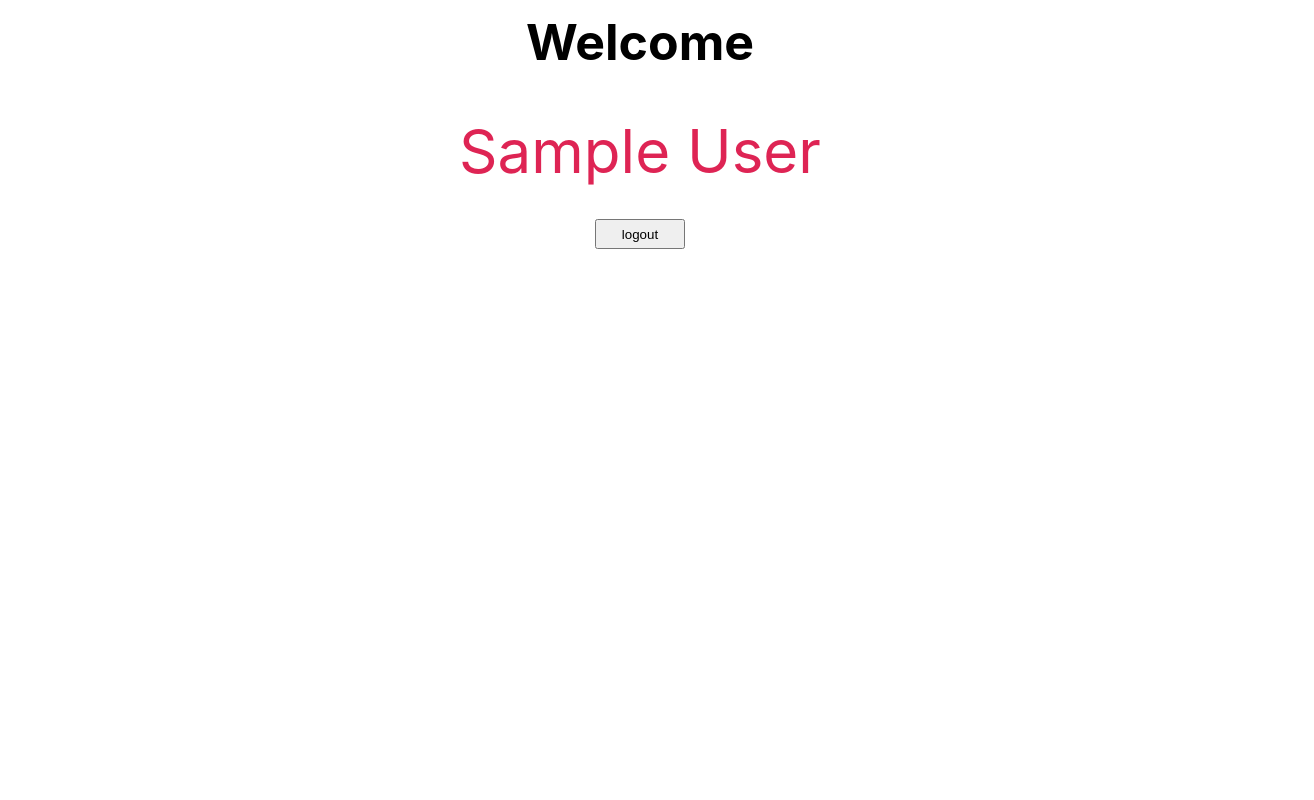
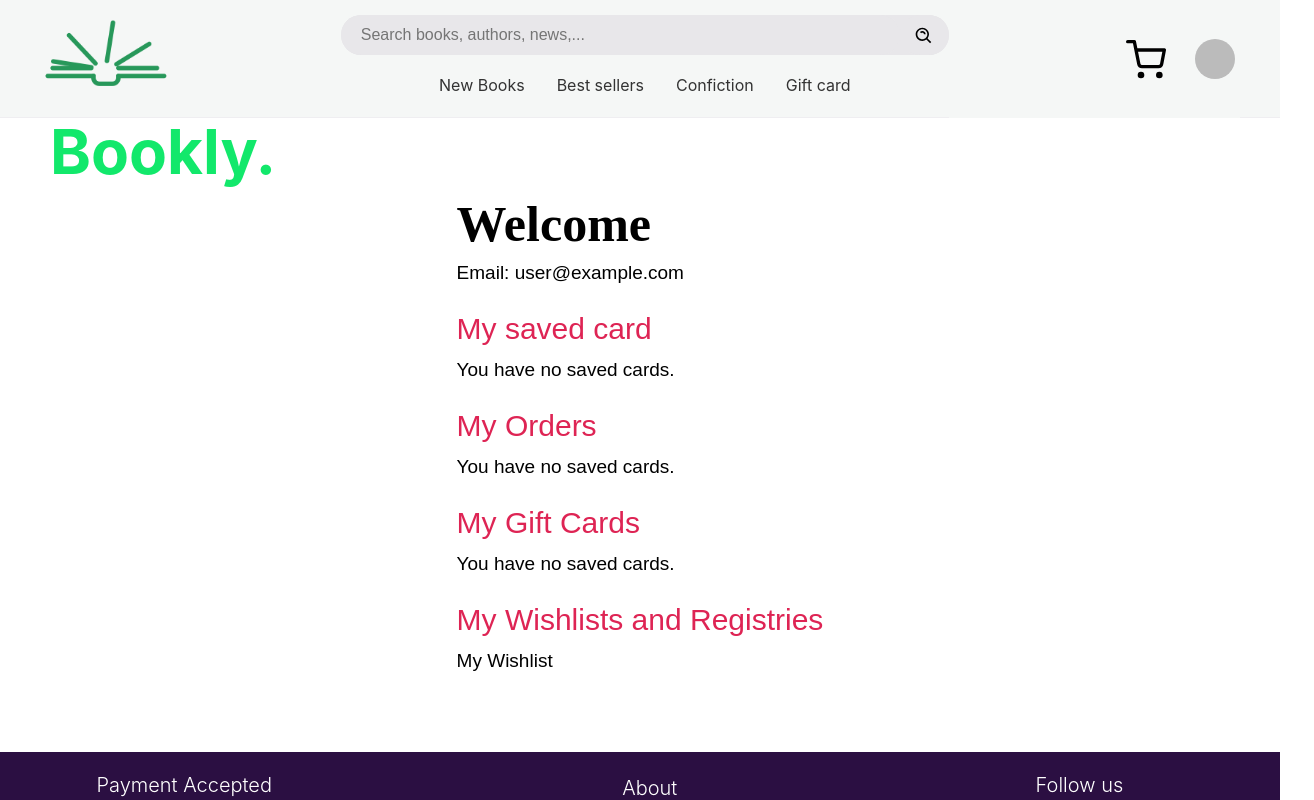
Before and after one commit to tthanhtung92/book-store-management, a React (Create React App) app: page /profile in a window 1280 px wide. Shown: the top 800 px of the page, 1314 px wide, since content can reach past the window. Built offline with nearby package versions, Linux system fonts and the light colour scheme; no server answers; sample sign-in values are in the browser's storage; the HTML template or start-up script is replaced by a standard one.

Commit message:
xong profile!!

```diff
--- a/package.json
+++ b/package.json
@@ -3,6 +3,10 @@
   "version": "0.1.0",
   "private": true,
   "dependencies": {
+    "@emotion/react": "^11.10.4",
+    "@emotion/styled": "^11.10.4",
+    "@mui/icons-material": "^5.10.6",
+    "@mui/material": "^5.10.7",
     "eslint-config-react-app": "^7.0.1",
     "firebase": "^9.10.0",
     "react": "^18.2.0",
--- a/src/Customer/components/Navbar/Navbar.css
+++ b/src/Customer/components/Navbar/Navbar.css
@@ -48,22 +48,13 @@
     background-color: #f5f7f6;
 }
 
-.navbar__right-profile {
-    cursor: pointer;
-    width: 50px;
-    border-radius: 20px;
-}
-
-.navbar__right-profile:hover {
-    opacity: 80%;
-}
-
 .navbar__right-login-text {
     justify-self: flex-end;
     color: var(--text-color);
     text-decoration: none;
     font-weight: 500;
     font-size: 2rem;
+    margin-left: 21px;
 }
 
 .navbar__right-login-text:hover {
@@ -72,8 +63,8 @@
 
 .navbar__right-cart {
     justify-self: flex-end;
-    margin-top: 10px;
-    margin-right: 26px;
+    margin-top: 6px;
+    margin-right: 8px;
 }
 
 .navbar__right-cart-logo {
@@ -83,6 +74,15 @@
 
 .navbar__right-cart-logo:hover {
     color: var(--button-color);
+}
+
+.navbar__right-menu-item {
+    text-decoration: none;
+    color: var(--text-color);
+}
+
+.navbar__right-menu-item li {
+    font-size: 1.6rem;
 }
 
 .navbar__middle {
--- a/src/Customer/components/Navbar/Navbar.jsx
+++ b/src/Customer/components/Navbar/Navbar.jsx
@@ -2,11 +2,44 @@ import { Link } from "react-router-dom";
 import { BiSearchAlt } from "react-icons/bi";
 import { UserAuth } from "../../context/AuthContext";
 import { FiShoppingCart } from "react-icons/fi";
+import { useNavigate } from "react-router-dom";
+import React from "react";
+import Avatar from "@mui/material/Avatar";
+import Menu from "@mui/material/Menu";
+import MenuItem from "@mui/material/MenuItem";
+import ListItemIcon from "@mui/material/ListItemIcon";
+import Divider from "@mui/material/Divider";
+import IconButton from "@mui/material/IconButton";
+import Tooltip from "@mui/material/Tooltip";
+import PersonAdd from "@mui/icons-material/PersonAdd";
+import Settings from "@mui/icons-material/Settings";
+import Logout from "@mui/icons-material/Logout";
 
 import "./Navbar.css";
 
 const Navbar = () => {
-    const { user } = UserAuth();
+    // handle logout
+    const navigate = useNavigate();
+    const { logOut, user } = UserAuth();
+
+    const handleSignOut = async () => {
+        try {
+            await logOut();
+            navigate("/");
+        } catch (error) {
+            console.log(error);
+        }
+    };
+
+    // MUI dropdown menu
+    const [anchorEl, setAnchorEl] = React.useState(null);
+    const open = Boolean(anchorEl);
+    const handleClick = (event) => {
+        setAnchorEl(event.currentTarget);
+    };
+    const handleClose = () => {
+        setAnchorEl(null);
+    };
 
     return (
         <div className="navbar">
@@ -53,9 +86,99 @@ const Navbar = () => {
 
             <div className="navbar__right">
                 {user?.displayName ? (
-                    <Link to="/profile">
-                        <img className="navbar__right-profile" src={user.photoURL} alt="profile" />
-                    </Link>
+                    <React.Fragment>
+                        <Tooltip title="Account settings">
+                            <IconButton
+                                onClick={handleClick}
+                                size="small"
+                                sx={{ ml: 2 }}
+                                aria-controls={open ? "account-menu" : undefined}
+                                aria-haspopup="true"
+                                aria-expanded={open ? "true" : undefined}
+                            >
+                                <Avatar src={user?.photoURL} sx={{ width: 40, height: 40 }}>
+                                    M
+                                </Avatar>
+                            </IconButton>
+                        </Tooltip>
+                        <Menu
+                            anchorEl={anchorEl}
+                            id="account-menu"
+                            open={open}
+                            onClose={handleClose}
+                            onClick={handleClose}
+                            PaperProps={{
+                                elevation: 0,
+                                sx: {
+                                    overflow: "visible",
+                                    filter: "drop-shadow(0px 2px 8px rgba(0,0,0,0.32))",
+                                    mt: 1.5,
+                                    "& .MuiAvatar-root": {
+                                        width: 32,
+                                        height: 32,
+                                        ml: -0.5,
+                                        mr: 1,
+                                    },
+                                    "&:before": {
+                                        content: '""',
+                                        display: "block",
+                                        position: "absolute",
+                                        top: 0,
+                                        right: 14,
+                                        width: 10,
+                                        height: 10,
+                                        bgcolor: "background.paper",
+                                        transform: "translateY(-50%) rotate(45deg)",
+                                        zIndex: 0,
+                                    },
+                                },
+                            }}
+                            transformOrigin={{ horizontal: "right", vertical: "top" }}
+                            anchorOrigin={{ horizontal: "right", vertical: "bottom" }}
+                        >
+                            <Link to="/profile" className="navbar__right-menu-item">
+                                <MenuItem
+                                    sx={{
+                                        marginBottom: "8px",
+                                        display: "flex",
+                                        alignItems: "center",
+                                    }}
+                                >
+                                    <Avatar src={user?.photoURL} /> Profile
+                                </MenuItem>
+                            </Link>
+                            <Divider />
+
+                            <Link to="/" className="navbar__right-menu-item">
+                                <MenuItem sx={{ marginTop: "8px" }}>
+                                    <ListItemIcon>
+                                        <PersonAdd fontSize="large" />
+                                    </ListItemIcon>
+                                    Add another account
+                                </MenuItem>
+                            </Link>
+
+                            <Link to="/" className="navbar__right-menu-item">
+                                <MenuItem>
+                                    <ListItemIcon>
+                                        <Settings fontSize="large" />
+                                    </ListItemIcon>
+                                    Settings
+                                </MenuItem>
+                            </Link>
+
+                            <MenuItem
+                                onClick={handleSignOut}
+                                className="navbar__right-menu-item"
+                                sx={{ fontSize: "1.6rem" }}
+                            >
+                                <ListItemIcon>
+                                    <Logout fontSize="large" />
+                                </ListItemIcon>
+                                Logout
+                            </MenuItem>
+                        </Menu>
+                    </React.Fragment>
                 ) : (
                     <Link to="/signIn" className="navbar__right-login-text">
                         Sign in
--- a/src/Customer/components/Slider/Slider.jsx
+++ b/src/Customer/components/Slider/Slider.jsx
@@ -51,7 +51,7 @@ export default class Sliders extends Component {
             <div className="slider">
                 <Slider {...settings}>
                     {linkImg.map((item) => (
-                        <div className="slider__item">
+                        <div className="slider__item" key={item}>
                             <img src={item.link} alt="" className="slider__img" />
                         </div>
                     ))}
--- a/src/Customer/context/AuthContext.js
+++ b/src/Customer/context/AuthContext.js
@@ -20,6 +20,7 @@ export const AuthContextProvider = ({ children }) => {
     useEffect(() => {
         const unsubcribe = onAuthStateChanged(auth, (currentUser) => {
             setUser(currentUser);
+            console.log("user", currentUser);
         });
         return () => {
             unsubcribe();
--- a/src/Customer/pages/ProfilePage/Profile.css
+++ b/src/Customer/pages/ProfilePage/Profile.css
@@ -1,20 +1,34 @@
 .profile {
-    display: flex;
-    align-items: center;
-    justify-content: center;
-    flex-direction: column;
 }
 
-.profile h1 {
-    font-size: 5rem;
+.profile__wrap {
+    display: flex;
+    justify-content: center;
+    margin: 64px 0;
 }
 
-.profile p {
-    font-size: 6rem;
+.profile__content {
+    margin-top: var(--navbar-height);
+    max-width: 1024px;
+}
+
+.profile__content h1 {
+    font-size: 5rem;
+    font-family: GT Super Bold, serif;
+}
+
+.profile__content p {
+    font-family: IBM Plex Sans, sans-serif;
+    font-size: 1.9rem;
+}
+
+.profile__content-item {
+    margin-top: 40px;
+}
+
+.profile__content-item h2 {
+    font-family: IBM Plex Sans, sans-serif;
+    font-size: 3rem;
+    font-weight: 530;
     color: var(--button-color);
 }
-
-.profile button {
-    width: 90px;
-    height: 30px;
-}
--- a/src/Customer/pages/ProfilePage/Profile.jsx
+++ b/src/Customer/pages/ProfilePage/Profile.jsx
@@ -1,26 +1,42 @@
 import { React } from "react";
-import { useNavigate } from "react-router-dom";
 import { UserAuth } from "../../context/AuthContext";
+import Navbar from "../../components/Navbar/Navbar";
+import Footer from "../../components/Footer/Footer";
 import "./Profile.css";
 
 const Profile = () => {
-    const navigate = useNavigate();
-    const { logOut, user } = UserAuth();
-
-    const handleSignOut = async () => {
-        try {
-            await logOut();
-            navigate("/");
-        } catch (error) {
-            console.log(error);
-        }
-    };
+    const { user } = UserAuth();
 
     return (
         <div className="profile">
-            <h1>Welcome</h1>
-            <p>{user?.displayName}</p>
-            <button onClick={handleSignOut}>logout</button>
+            <Navbar />
+            <div className="profile__wrap">
+                <div className="profile__content">
+                    <h1>Welcome</h1>
+                    <p>Email: {user?.email}</p>
+
+                    <div className="profile__content-item">
+                        <h2>My saved card</h2>
+                        <p>You have no saved cards.</p>
+                    </div>
+
+                    <div className="profile__content-item">
+                        <h2>My Orders</h2>
+                        <p>You have no saved cards.</p>
+                    </div>
+
+                    <div className="profile__content-item">
+                        <h2>My Gift Cards</h2>
+                        <p>You have no saved cards.</p>
+                    </div>
+
+                    <div className="profile__content-item">
+                        <h2>My Wishlists and Registries</h2>
+                        <p>My Wishlist</p>
+                    </div>
+                </div>
+            </div>
+            <Footer />
         </div>
     );
 };
--- a/src/Customer/pages/SignInPage/SignIn.jsx
+++ b/src/Customer/pages/SignInPage/SignIn.jsx
@@ -32,7 +32,7 @@ const SignIn = () => {
         if (user != null) {
             navigate("/");
         }
-    }, [user]);
+    }, [user, navigate]);
 
     return (
         <div className="formMain">
--- a/src/index.css
+++ b/src/index.css
@@ -1,23 +1,25 @@
 body {
     margin: 0;
-  font-family: -apple-system, BlinkMacSystemFont, 'Segoe UI', 'Roboto', 'Oxygen',
-    'Ubuntu', 'Cantarell', 'Fira Sans', 'Droid Sans', 'Helvetica Neue',
-    sans-serif;
+    font-family: -apple-system, BlinkMacSystemFont, "Segoe UI", "Roboto", "Oxygen", "Ubuntu",
+        "Cantarell", "Fira Sans", "Droid Sans", "Helvetica Neue", sans-serif;
     -webkit-font-smoothing: antialiased;
     -moz-osx-font-smoothing: grayscale;
 }
 
+body::-webkit-scrollbar {
+  display: none;
+}
+
 code {
-  font-family: source-code-pro, Menlo, Monaco, Consolas, 'Courier New',
-  monospace;
+    font-family: source-code-pro, Menlo, Monaco, Consolas, "Courier New", monospace;
 }
 
 :root {
     --text-color: #333;
     --white-color: #fff;
     --black-color: #000;
-  --button-color: #DE2454;
-  --footer-color: #2B0F42;
+    --button-color: #de2454;
+    --footer-color: #2b0f42;
 
     --navbar-height: 118px;
 }
```
Also changed, not shown: 1 other file (tests, documents, lock files or other folders). Lines whose indentation alone changed are shown as unchanged.
